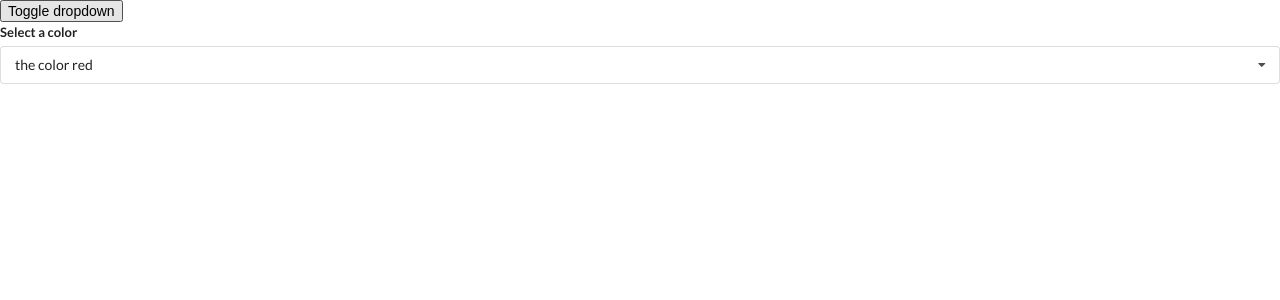
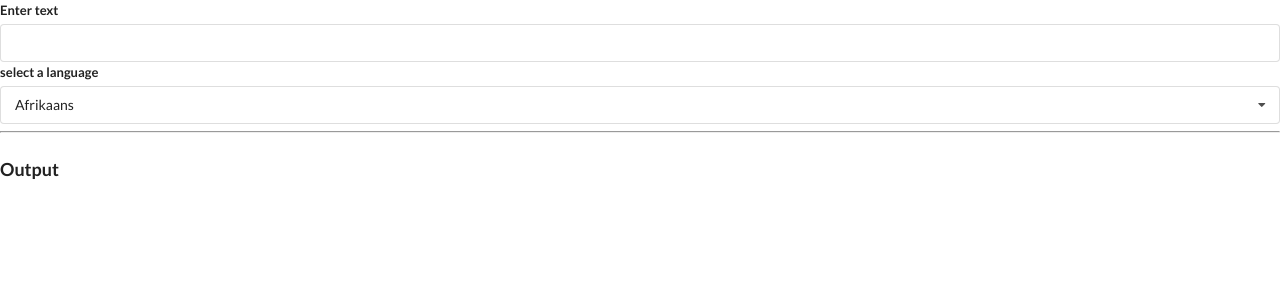
Before and after one commit to daeranmoth/widgets, a React (Create React App) app: page / in a window 1280 px wide. Shown: the top 300 px of the page. Built offline with nearby package versions, Linux system fonts and the light colour scheme; no server answers.

Commit message:
debounce text with useEffect hooks

```diff
--- a/src/App.js
+++ b/src/App.js
@@ -1,7 +1,8 @@
 import React, { useState } from "react";
-// import Accordion from './components/Accordion';
+import Accordion from './components/Accordion';
 import Search from './components/Search';
 import Dropdown from './components/Dropdown';
+import Translate from "./components/Translate";
 
 const items = [
   {
@@ -34,18 +35,10 @@
 ];
 
 export default () => {
-  const [selected, setSelected] = useState(options[0]);
-  const [showDropdown, setShowDropdown] = useState(true);
+
   return (
   <div>
-    <button onClick={() => setShowDropdown(!showDropdown)}>Toggle dropdown</button>
-    {showDropdown ? (
-      <Dropdown
-        selected={selected}
-        onSelectedChange={setSelected}
-        options={options}
-      />
-    ) : null}
+    <Translate />
   </div>
   );
 };
--- /dev/null
+++ b/src/components/Convert.js
@@ -0,0 +1,32 @@
+import React, { useState, useEffect} from "react";
+import axios from "axios";
+
+const Convert = ({language, text }) => {
+  const [translated, setTranslated] = useState('');
+
+  useEffect(() => {
+    const doTranslation = async () => {
+      const {data} = await axios.post('https://translation.googleapis.com/language/translate/v2', {},
+      {
+        params: {
+          q: text,
+          target: language.value,
+          key: 'AIzaSyCHUCmpR7cT_yDFHC98CZJy2LTms-IwDlM'
+        },
+      }
+      );
+
+      setTranslated(data.data.translations[0].translatedText);
+    };
+
+    doTranslation();
+  }, [language, text]);
+
+  return (
+  <div>
+    <h1 className="ui header">{translated}</h1>
+  </div>
+  )
+};
+
+export default Convert;
--- a/src/components/Dropdown.js
+++ b/src/components/Dropdown.js
@@ -1,6 +1,6 @@
 import React, { useState, useEffect, useRef } from 'react';
 
-const Dropdown = ({options, selected, onSelectedChange}) => {
+const Dropdown = ({label, options, selected, onSelectedChange}) => {
   const [open, setOpen] = useState(false);
   const ref = useRef();
 
@@ -38,7 +38,7 @@
   return (
     <div ref={ref} className='ui form'>
       <div className='field'>
-        <label className='label'>Select a color</label>
+        <label className='label'>{label}</label>
         <div onClick={() => setOpen(!open)} className={`ui selection dropdown ${open ? 'visible active' : ''}`}>
           <i className='dropdown icon'></i>
           <div className='text'>{selected.label}</div>
--- /dev/null
+++ b/src/components/Translate.js
@@ -0,0 +1,44 @@
+import React, { useState } from 'react';
+import Dropdown from './Dropdown';
+import Convert from './Convert';
+
+const options = [
+  {
+    label: 'Afrikaans',
+    value: 'af'
+  },
+  {
+    label: 'Arabic',
+    value: 'ar'
+  },
+  {
+    label: 'Hindi',
+    value: 'hi'
+  }
+];
+
+const Translate = () => {
+  const [language, setLanguage] = useState(options[0]);
+  const [text, setText] = useState('');
+  return (
+    <div>
+      <div className='ui form'>
+        <div className='field'>
+          <label>Enter text</label>
+          <input value={text} onChange={(e)  => setText(e.target.value)} />
+        </div>
+      </div>
+      <Dropdown
+      label="select a language"
+      selected={language}
+      onSelectedChange={setLanguage}
+      options={options}
+      />
+      <hr />
+      <h3 className='ui header'>Output</h3>
+      <Convert text={text} language={language} />
+    </div>
+  );
+};
+
+export default Translate;
```
